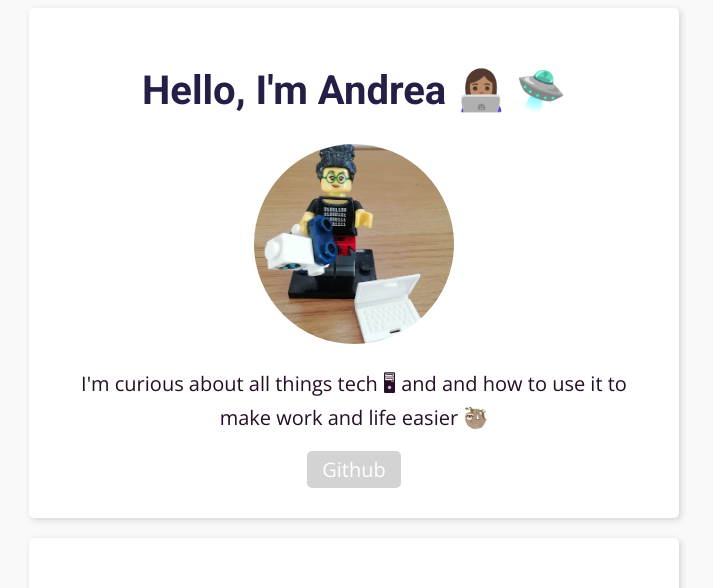
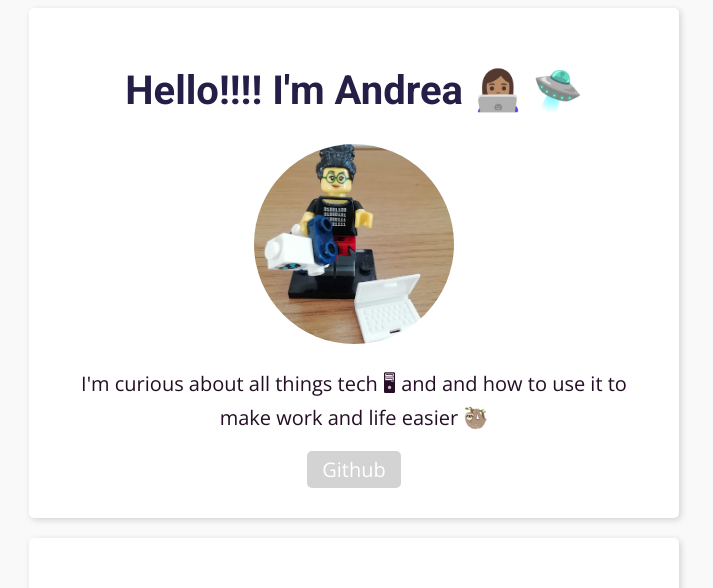
Before and after one commit to pinefoambath/profile, a plain HTML site: page index.html in a window 1280 px wide. Shown: the top 588 px of the page, without its empty margins (286-999 px from the left). Drawn offline with nearby package versions, Linux system fonts and the light colour scheme.

Commit message:
fixed typo in heading

```diff
--- a/index.html
+++ b/index.html
@@ -14,7 +14,7 @@
 
   <div class="container">
     <div class="card card-white">
-      <h1>Hello, I'm Andrea 👩🏽‍💻 🛸</h1>
+      <h1>Hello!!!! I'm Andrea 👩🏽‍💻 🛸</h1>
 
       <img src="images/lego_me.jpg" alt ="my lego profile picture">
       <p>I'm curious about all things tech 🖥 and and how to use it to make work and life easier 🦥</p>
```
